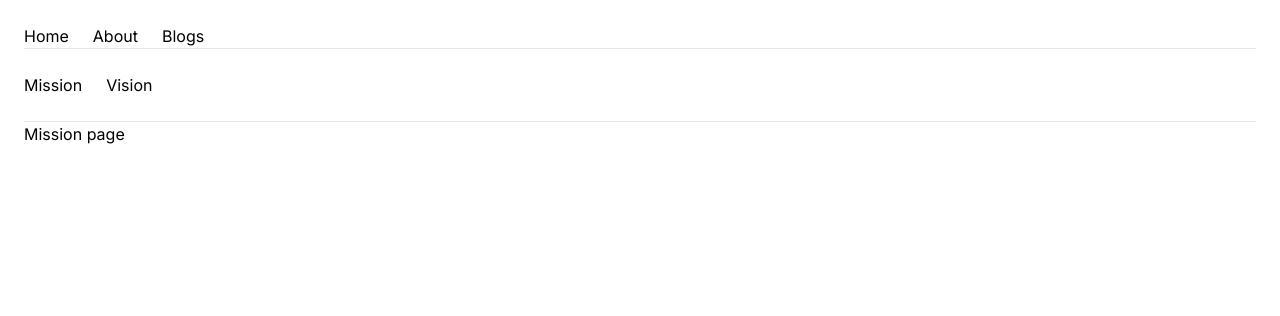
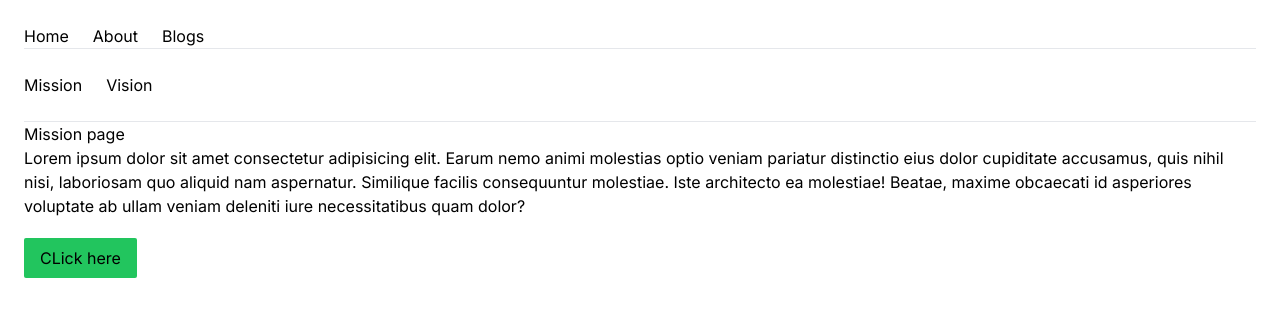
Before and after one commit to armank8/next-refresher, a Next.js app: page /about/mission in a window 1280 px wide. Shown: the top 316 px of the page. Built offline with nearby package versions, Linux system fonts and the light colour scheme.

Commit message:
server client comp[onent

```diff
--- a/app/about/mission/page.js
+++ b/app/about/mission/page.js
@@ -1,6 +1,13 @@
+// 'use client';
+
+import Button from "@/app/components/Button";
 
 export default function Mission() {
   return (
-    <div>Mission page</div>
+    <main>
+      <div>Mission page  </div>
+      <p>Lorem ipsum dolor sit amet consectetur adipisicing elit. Earum nemo animi molestias optio veniam pariatur distinctio eius dolor cupiditate accusamus, quis nihil nisi, laboriosam quo aliquid nam aspernatur. Similique facilis consequuntur molestiae. Iste architecto ea molestiae! Beatae, maxime obcaecati id asperiores voluptate ab ullam veniam deleniti iure necessitatibus quam dolor?</p>
+      <Button></Button>
+    </main>
   )
 }
--- /dev/null
+++ b/app/components/Button.js
@@ -0,0 +1,8 @@
+"use client";
+export default function Button() {
+  return (
+    <div className="mt-5">
+        <button className="bg-green-500 rounded-sm px-4 py-2" onClick={()=>console.log('i have clicked ')}>CLick here</button>
+      </div>
+  )
+}
```
